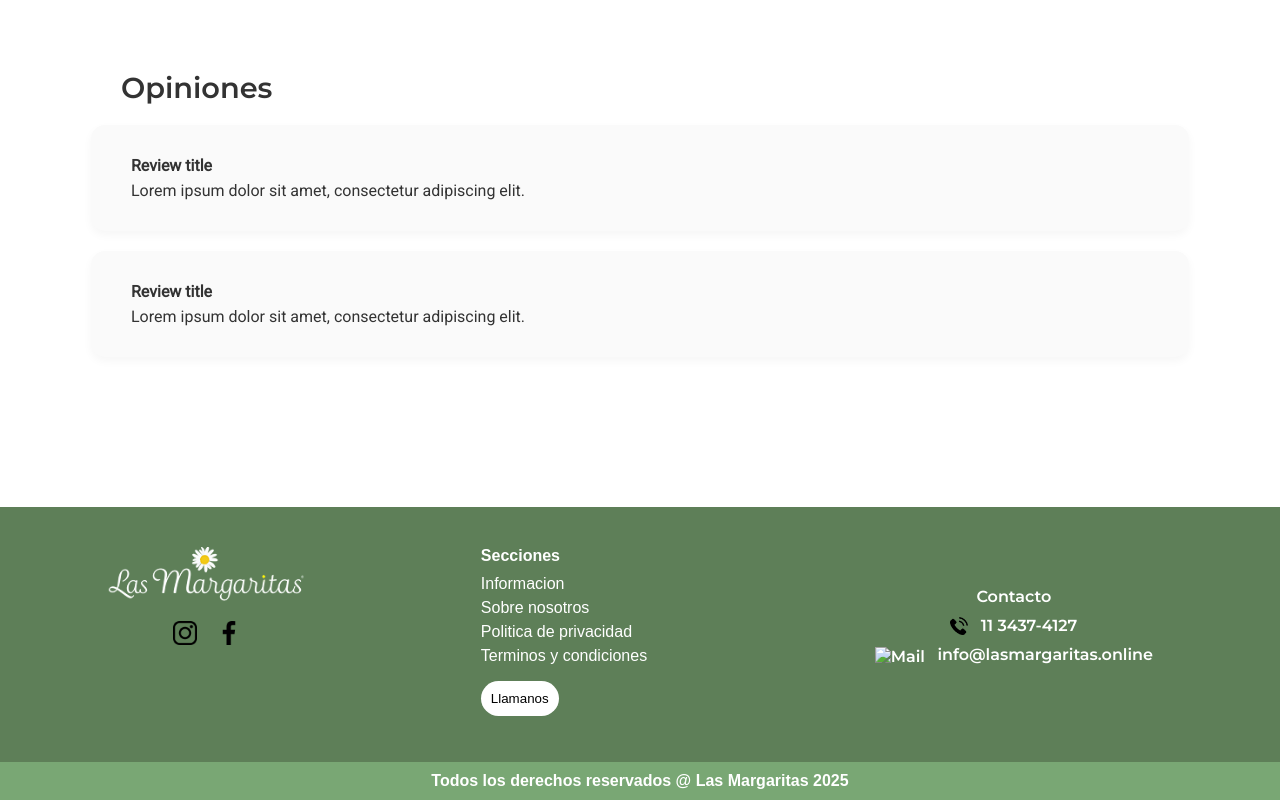
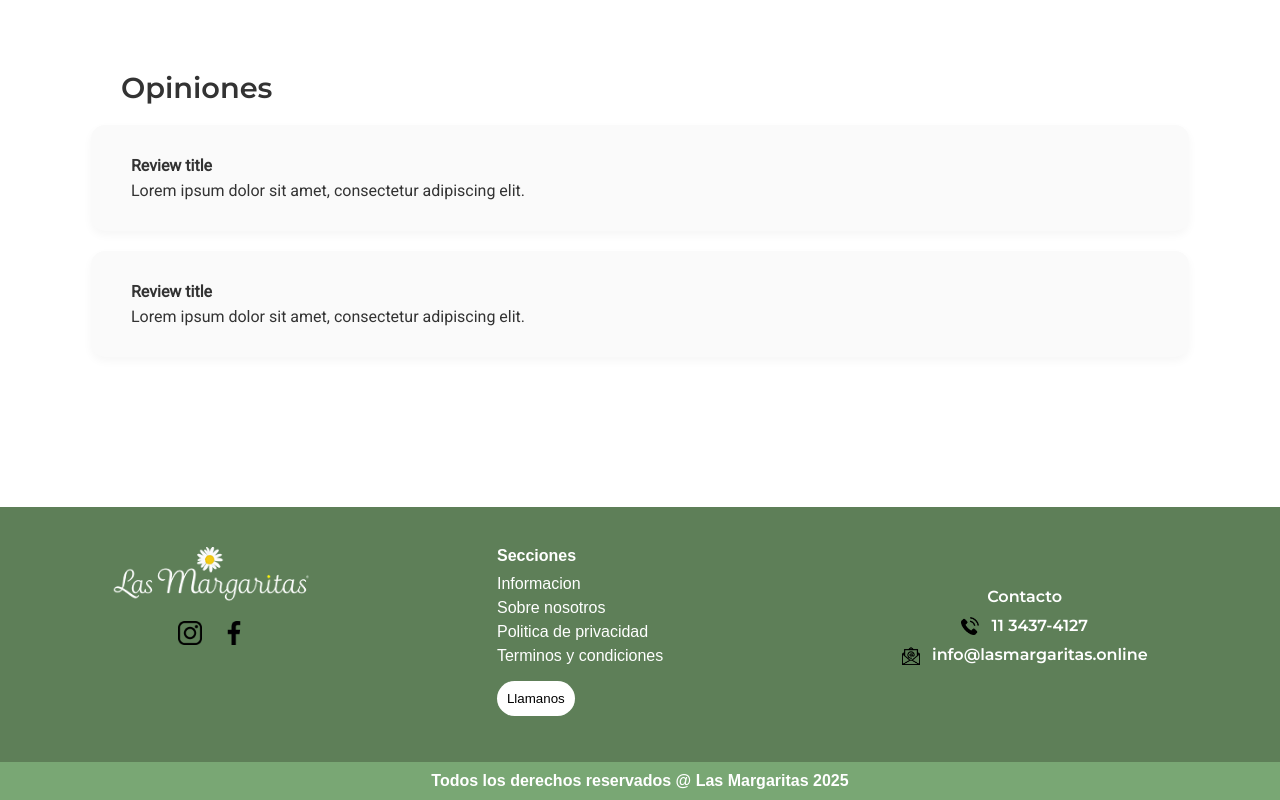
Before and after one commit to JuanmaAlonsoLopez/lasMargaritas, a plain HTML site: page pages/Prod.Individual.html in a window 1280 px wide. Shown: the part 1242-2042 px from the top of the page. Drawn offline with Linux system fonts and the light colour scheme.

Commit message:
correccion imagen de mail

```diff
--- a/pages/Prod.Individual.html
+++ b/pages/Prod.Individual.html
@@ -134,7 +134,7 @@
         <div class="columna contacto">
             <h4>Contacto</h4>
             <p><img src="../images/telefono.png" alt="Tel"> 11 3437-4127</p>
-            <p><a href="mailto:info@lasmargaritas.online"><img src="./images/email.png" alt="Mail"> info@lasmargaritas.online</a></p>
+            <p><a href="mailto:info@lasmargaritas.online"><img src="../images/email.png" alt="Mail"> info@lasmargaritas.online</a></p>
         </div>
         </div>
 
```
Also changed, not shown: pages/ResumenCompra.html (+1 -1 lines), pages/categorias.html (+1 -1 lines), pages/confortPage.html (+1 -1 lines), pages/contacto.html (+1 -1 lines), pages/lineaBaby.html (+1 -1 lines), pages/listadoProductos.html (+1 -1 lines), pages/ortopedica.html (+1 -1 lines), pages/sobreNosotros.html (+1 -1 lines).
